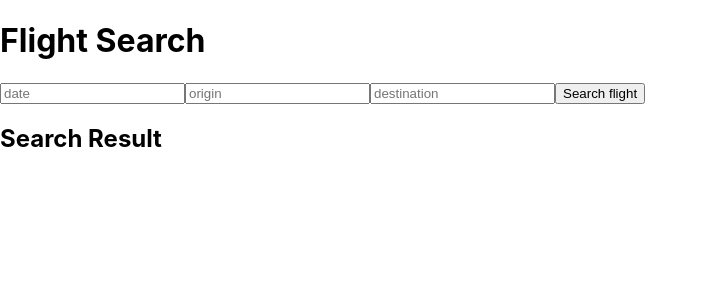
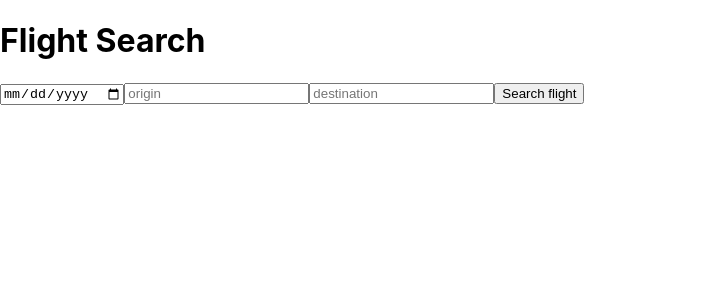
Before and after one commit to wuersen/flight-search-client, a React (Create React App) app: page / in a window 1280 px wide. Shown: the top 300 px of the page, without its empty margins (0-708 px from the left). Built offline with nearby package versions, Linux system fonts and the light colour scheme; no server answers.

Commit message:
search working

```diff
--- a/src/components/FlightSearch.js
+++ b/src/components/FlightSearch.js
@@ -5,32 +5,33 @@ import _ from 'underscore'
 import SearchForm from './SearchForm'
 import SearchResult from './SearchResult'
 
-const SERVER_URL = 'http://0e80c05fc6d3.ngrok.io/flights.json'
+const SERVER_URL = 'https://flight-search-server.herokuapp.com/flights.json'
 
 class FlightSearch extends Component {
   constructor() {
     super();
     this.state = {
-      flights: [
-        // { id:1, code: '23',  origin: 'Sydney', Destination: 'Melbourne', date: '2021-01-01', plane: '747'},
-        // { id:2, code: '34',  origin: 'Melbourne', Destination: 'Sydney', date: '2021-01-01', plane: '737'},
-        // { id:3, code: '29',  origin: 'Sydney', Destination: 'Perth', date: '2021-02-02', plane: '747'},
-        // { id:4, code: '87',  origin: 'Perth', Destination: 'Sydney', date: '2021-02-02', plane: '737'}
-      ],
-      reservations:[],
-      users: [],
-      planes: [],
+      flights: []
     }
 
-    const fetchFlights = () => {
-        axios.get(SERVER_URL).then((response) => {
-          console.log(response)
-        // this.setState({secrets: response.data});
-        // setTimeout(fetchSecrets, 4000) //recursive alternative to setInterval
-        });
-      };
-    fetchFlights();
+    this.fetchFlights = this.fetchFlights.bind(this);
+
   }
+
+    fetchFlights (date, origin, destination) {
+      console.log(date, origin, destination)
+      axios.get(SERVER_URL).then((response) => {
+      const allFlights = response.data
+      const matchingFlights = _.where(allFlights, {date: date, origin: origin, destination: destination})
+      console.log(allFlights)
+      console.log(matchingFlights)
+
+      this.setState({ flights: matchingFlights})
+
+      //  this.setState({flights: matchingFlights});
+      //  setTimeout(fetchSecrets, 4000) //recursive alternative to setInterval
+      });
+    };
 
 
 
@@ -41,8 +42,8 @@ class FlightSearch extends Component {
     return (
       <div>
          <h1>Flight Search</h1>
-         <SearchForm />
-         <SearchResult/>
+         <SearchForm onSubmit={ this.fetchFlights }/>
+         <SearchResult flights={ this.state.flights }/>
 
       </div>
     )
--- a/src/components/SearchForm.js
+++ b/src/components/SearchForm.js
@@ -11,7 +11,7 @@ class SearchForm extends Component {
     this._dateInput = this._dateInput.bind(this);
     this._originInput = this._originInput.bind(this);
     this._destinationInput = this._destinationInput.bind(this);
-
+    this._handleSubmit = this._handleSubmit.bind(this);
   }
 
 _dateInput(event) {
@@ -31,14 +31,14 @@ _destinationInput(event) {
 }
 _handleSubmit(event) {
   event.preventDefault();
-  this.props.onSubmit()
+  this.props.onSubmit(this.state.date, this.state.origin, this.state.destination)
 }
 
 
    render() {
      return (
        <form onSubmit={this._handleSubmit}>
-          <input type="text" placeholder="date" required onInput={ this._dateInput }/>
+          <input type="date" placeholder="date"  required onInput={ this._dateInput }/>
           <input type="text" placeholder="origin" required onInput={ this._originInput }/>
           <input type="text" placeholder="destination" required onInput={ this._destinationInput }/>
           <button type="submit">Search flight</button>
--- a/src/components/SearchResult.js
+++ b/src/components/SearchResult.js
@@ -1,9 +1,12 @@
 import React, {Component} from 'react';
+import _ from 'underscore'
 
 class SearchResult extends Component {
   render(){
     return (
-      <h2>Search Result</h2>
+      <div>
+        { this.props.flights.map((flight) => <p>date: {flight.date}, flight code: { flight.code }, origin: {flight.origin}, destination: {flight.destination} </p> ) }
+      </div>
     )
   }
 }
```
